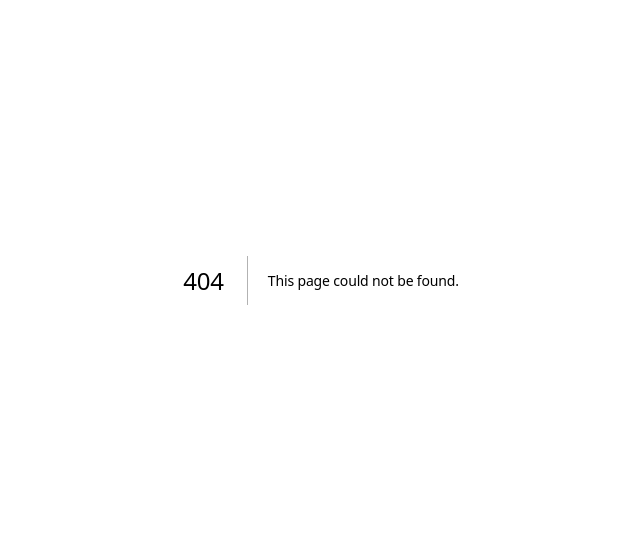
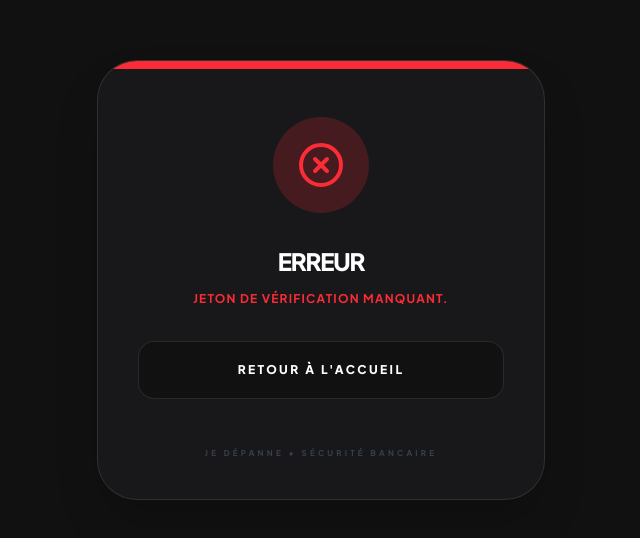
Before and after one commit to Oldrickhalil/je-depanne, a Next.js app in the folder frontend/: page /verify-email in a window 1280 px wide. Before the commit this address had no page. Shown: the part 120-658 px from the top of the page, without its empty margins (319-959 px from the left). Built offline with nearby package versions, Linux system fonts and the light colour scheme.

Commit message:
Fix redirection email, création page de vérification et modale plein écran

```diff
--- /dev/null
+++ b/frontend/src/app/(auth)/verify-email/page.tsx
@@ -0,0 +1,115 @@
+"use client";
+
+import { useEffect, useState, Suspense } from "react";
+import { useRouter, useSearchParams } from "next/navigation";
+import { Loader2, CheckCircle2, XCircle, ArrowRight } from "lucide-react";
+import Link from "next/link";
+
+function VerifyEmailContent() {
+  const router = useRouter();
+  const searchParams = useSearchParams();
+  const [status, setStatus] = useState<"loading" | "success" | "error">("loading");
+  const [message, setMessage] = useState("");
+
+  useEffect(() => {
+    const verifyToken = async () => {
+      const token = searchParams.get("token");
+      if (!token) {
+        setStatus("error");
+        setMessage("Jeton de vérification manquant.");
+        return;
+      }
+
+      try {
+        const apiUrl = process.env.NEXT_PUBLIC_API_URL || 'http://localhost:5000';
+        const res = await fetch(`${apiUrl}/api/auth/verify-email?token=${token}`);
+        const data = await res.json();
+
+        if (res.ok) {
+          setStatus("success");
+          setMessage("Votre adresse e-mail a été vérifiée avec succès.");
+        } else {
+          setStatus("error");
+          setMessage(data.message || "Le lien est invalide ou a expiré.");
+        }
+      } catch (err) {
+        setStatus("error");
+        setMessage("Impossible de contacter le serveur.");
+      }
+    };
+
+    verifyToken();
+  }, [searchParams]);
+
+  return (
+    <div className="w-full max-w-md bg-card border border-card-border rounded-[2.5rem] p-10 space-y-8 shadow-2xl text-center relative overflow-hidden animate-in fade-in zoom-in-95 duration-700">
+      <div className={`absolute top-0 left-0 w-full h-2 ${status === 'loading' ? 'bg-primary' : status === 'success' ? 'bg-green-500' : 'bg-red-500'}`}></div>
+
+      {status === "loading" && (
+        <div className="space-y-6 py-4">
+           <div className="w-20 h-20 bg-primary/10 rounded-full flex items-center justify-center mx-auto text-primary animate-pulse">
+              <Loader2 size={40} className="animate-spin" />
+           </div>
+           <div className="space-y-2">
+              <h1 className="text-2xl font-black uppercase tracking-tighter">Vérification...</h1>
+              <p className="text-[10px] text-muted-text font-bold uppercase tracking-widest">Nous activons votre compte</p>
+           </div>
+        </div>
+      )}
+
+      {status === "success" && (
+        <div className="space-y-8 py-4">
+           <div className="w-24 h-24 bg-green-500/20 rounded-full flex items-center justify-center mx-auto text-green-500 shadow-lg shadow-green-500/10">
+              <CheckCircle2 size={48} />
+           </div>
+           <div className="space-y-3">
+              <h1 className="text-3xl font-black uppercase tracking-tighter text-foreground">Bravo !</h1>
+              <p className="text-xs text-muted-text font-bold uppercase tracking-widest leading-relaxed px-4">
+                {message}
+              </p>
+           </div>
+           <Link
+             href="/login"
+             className="flex items-center justify-center gap-3 w-full py-5 bg-primary text-white font-black text-xs uppercase tracking-[0.2em] rounded-2xl shadow-xl shadow-primary/20 hover:bg-primary/90 transition-all active:scale-95"
+           >
+             Se connecter <ArrowRight size={18} />
+           </Link>
+        </div>
+      )}
+
+      {status === "error" && (
+        <div className="space-y-8 py-4">
+           <div className="w-24 h-24 bg-red-500/20 rounded-full flex items-center justify-center mx-auto text-red-500">
+              <XCircle size={48} />
+           </div>
+           <div className="space-y-3">
+              <h1 className="text-2xl font-black uppercase tracking-tighter text-foreground">Erreur</h1>
+              <p className="text-xs text-red-500 font-bold uppercase tracking-widest leading-relaxed px-4">
+                {message}
+              </p>
+           </div>
+           <Link
+             href="/login"
+             className="flex items-center justify-center gap-3 w-full py-5 bg-background border border-card-border text-foreground font-black text-xs uppercase tracking-[0.2em] rounded-2xl hover:bg-white/5 transition-all"
+           >
+             Retour à l'accueil
+           </Link>
+        </div>
+      )}
+
+      <p className="text-center text-[8px] text-gray-700 font-bold uppercase tracking-[0.4em]">
+         JE DÉPANNE • SÉCURITÉ BANCAIRE
+      </p>
+    </div>
+  );
+}
+
+export default function VerifyEmailPage() {
+  return (
+    <div className="relative min-h-screen bg-background flex flex-col items-center justify-center p-6">
+      <Suspense fallback={<Loader2 className="animate-spin text-primary" size={40} />}>
+        <VerifyEmailContent />
+      </Suspense>
+    </div>
+  );
+}
```
Also changed, not shown: 1 other file (tests, documents, lock files or other folders).
